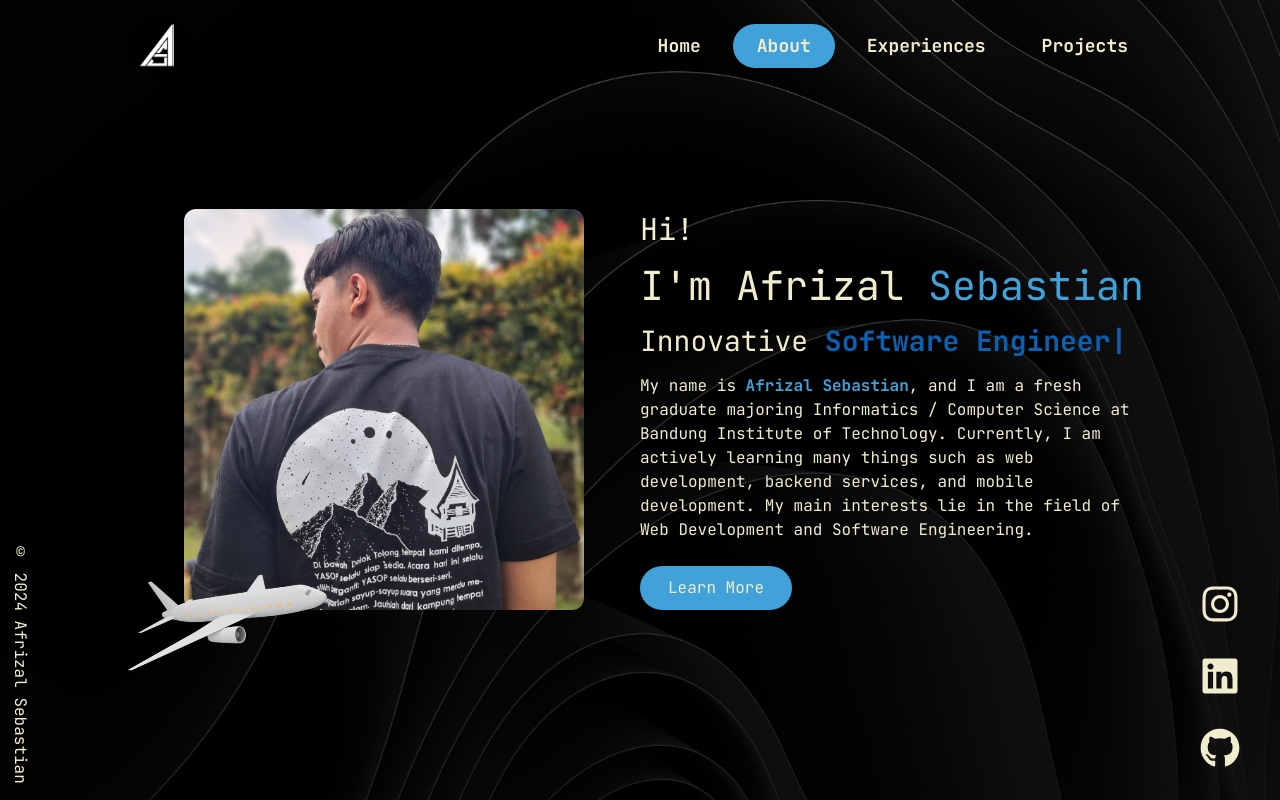
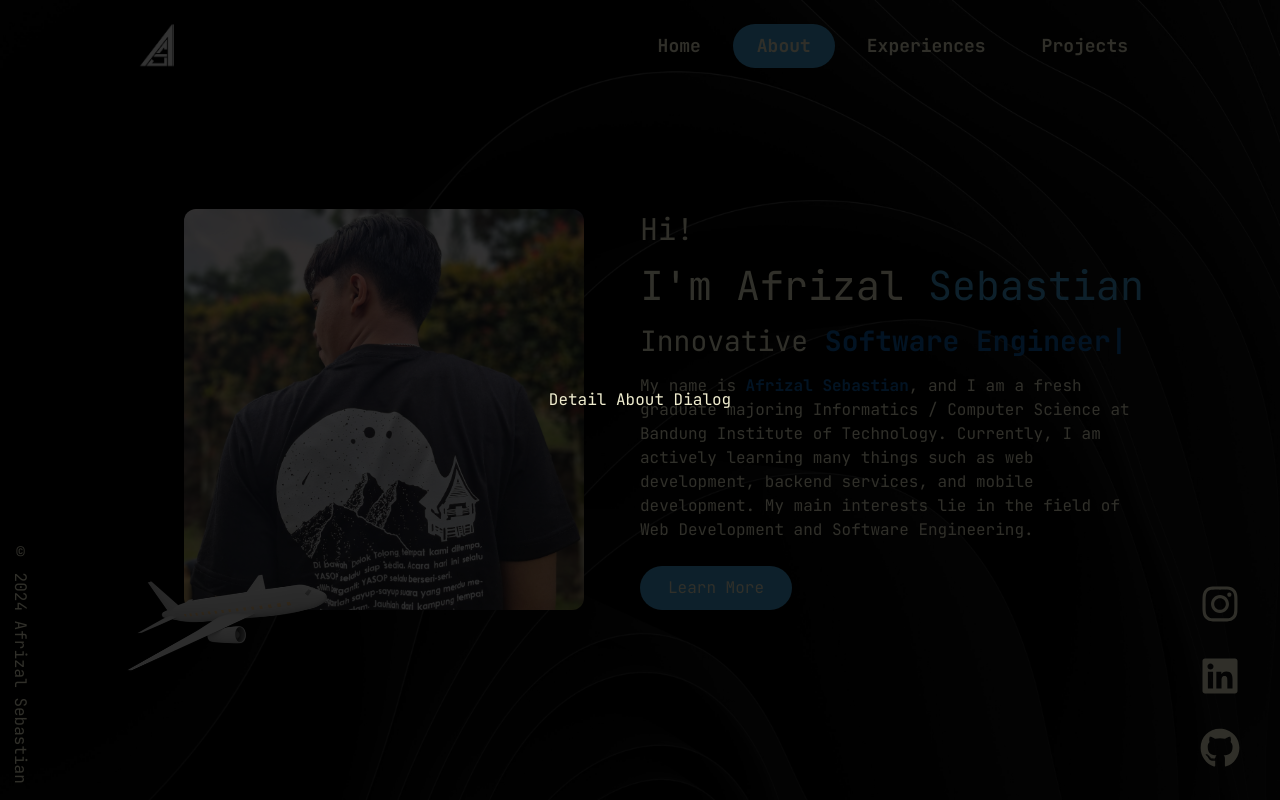
Before and after one commit to afrizalsebastian/personal-web, a React (Vite) app: page /about in a window 1280 px wide. Both pictures are taken after a click on the button "Learn More". Built offline with nearby package versions, Linux system fonts and the light colour scheme.

Commit message:
feat: init detail about dialog

```diff
--- /dev/null
+++ b/src/components/Dialog/DetailAboutDialog.jsx
@@ -0,0 +1,18 @@
+import { motion } from 'framer-motion';
+
+const dialogVariants = {
+  open: { display: 'flex', opacity: 1 },
+  closed: { display: 'none', opacity: 0 },
+};
+
+export default function DetailAboutDialog({ opened }) {
+  return (
+    <motion.div
+      variants={dialogVariants}
+      animate={opened ? 'open' : 'closed'}
+      className='fixed top-0 left-0 dialog__container bg-dialog-transparent items-center justify-center'
+    >
+      Detail About Dialog
+    </motion.div>
+  );
+}
--- a/src/pages/AboutPage.jsx
+++ b/src/pages/AboutPage.jsx
@@ -1,10 +1,17 @@
+import DetailAboutDialog from '@components/Dialog/DetailAboutDialog';
 import PageTitle from '@components/PageTitle/PageTitle';
 import { motion } from 'framer-motion';
+import { useState } from 'react';
 import { TypeAnimation } from 'react-type-animation';
 import aeroplane from '../assets/aeroplane.png';
 import sebastian from '../assets/sebastian.jpg';
 
 export default function AboutPage() {
+  const [openedDialog, setOpenedDialog] = useState(false);
+
+  const onClickOpenDialog = () => {
+    setOpenedDialog(true);
+  };
   return (
     <motion.div
       initial={{ opacity: 0, y: 150 }}
@@ -30,7 +37,7 @@ export default function AboutPage() {
               </span>
             </div>
             <div className='text-[12px] md:text-[16px] mt-2 text-justify md:text-left'>
-              My name is <span className='text-highlight font-bold'>Afrizal Sebastian</span>, and I am a fresh graduate
+              My name is <span className='text-secondary font-bold'>Afrizal Sebastian</span>, and I am a fresh graduate
               majoring Informatics / Computer Science at Bandung Institute of Technology. Currently, I am actively
               learning many things such as web development, backend services, and mobile development. My main interests
               lie in the field of Web Development and Software Engineering.
@@ -38,7 +45,10 @@ export default function AboutPage() {
           </div>
 
           <div className='text-center md:text-left z-10'>
-            <button className='bg-highlight px-[20px] py-[8px] md:px-[28px] md:py-[10px] w-fit rounded-3xl text-[12px] md:text-[16px]'>
+            <button
+              className='bg-highlight px-[20px] py-[8px] md:px-[28px] md:py-[10px] w-fit rounded-3xl text-[12px] md:text-[16px]'
+              onClick={onClickOpenDialog}
+            >
               Learn More
             </button>
           </div>
@@ -61,6 +71,7 @@ export default function AboutPage() {
         />
       </div>
       <div className='md:h-[75px]' />
+      <DetailAboutDialog opened={openedDialog} />
     </motion.div>
   );
 }
--- a/src/styles/styles.css
+++ b/src/styles/styles.css
@@ -20,3 +20,9 @@ body {
   width: 100vw;
   height: 100dvh;
 }
+
+.dialog__container {
+  width: 100vw;
+  height: 100dvh;
+  z-index: 50;
+}
--- a/tailwind.config.js
+++ b/tailwind.config.js
@@ -10,6 +10,7 @@ export default {
         primary: '#F0EDCF',
         secondary: '#0B60B0',
         highlight: '#40A2D8',
+        'dialog-transparent': 'rgba(0, 0, 0, 0.8)',
       },
     },
   },
```
